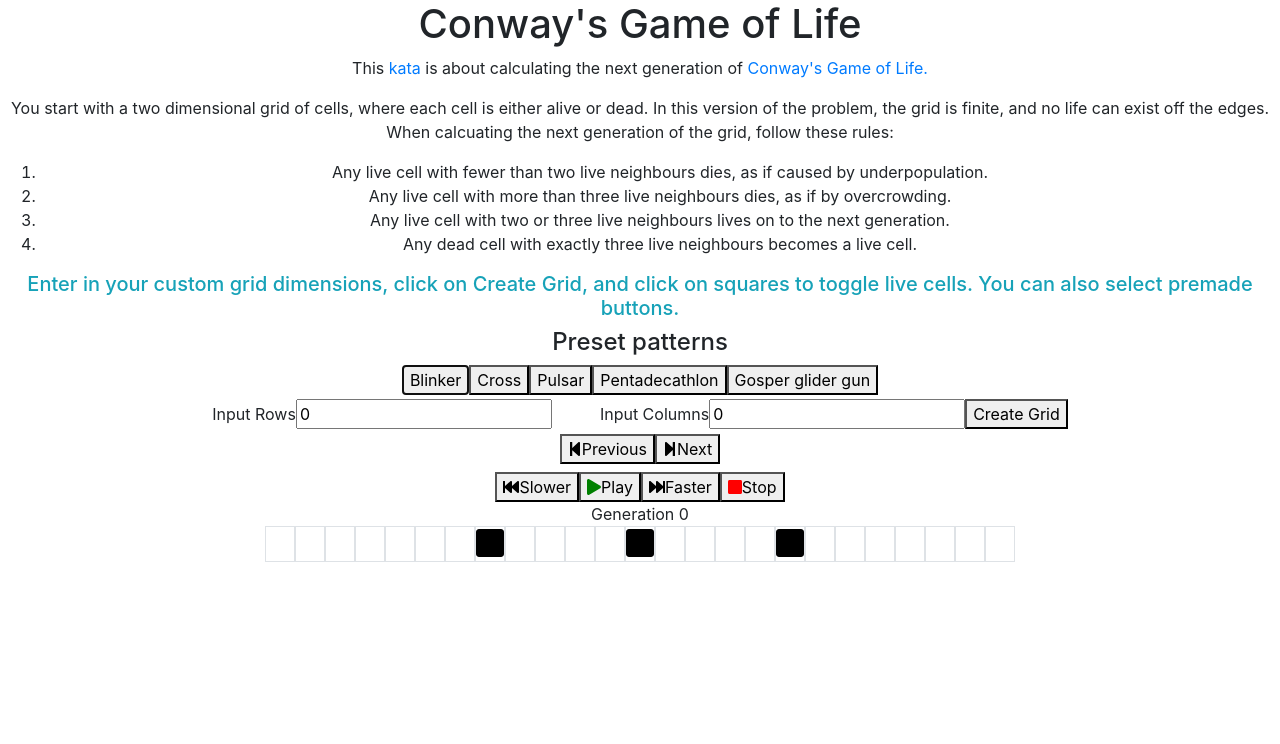
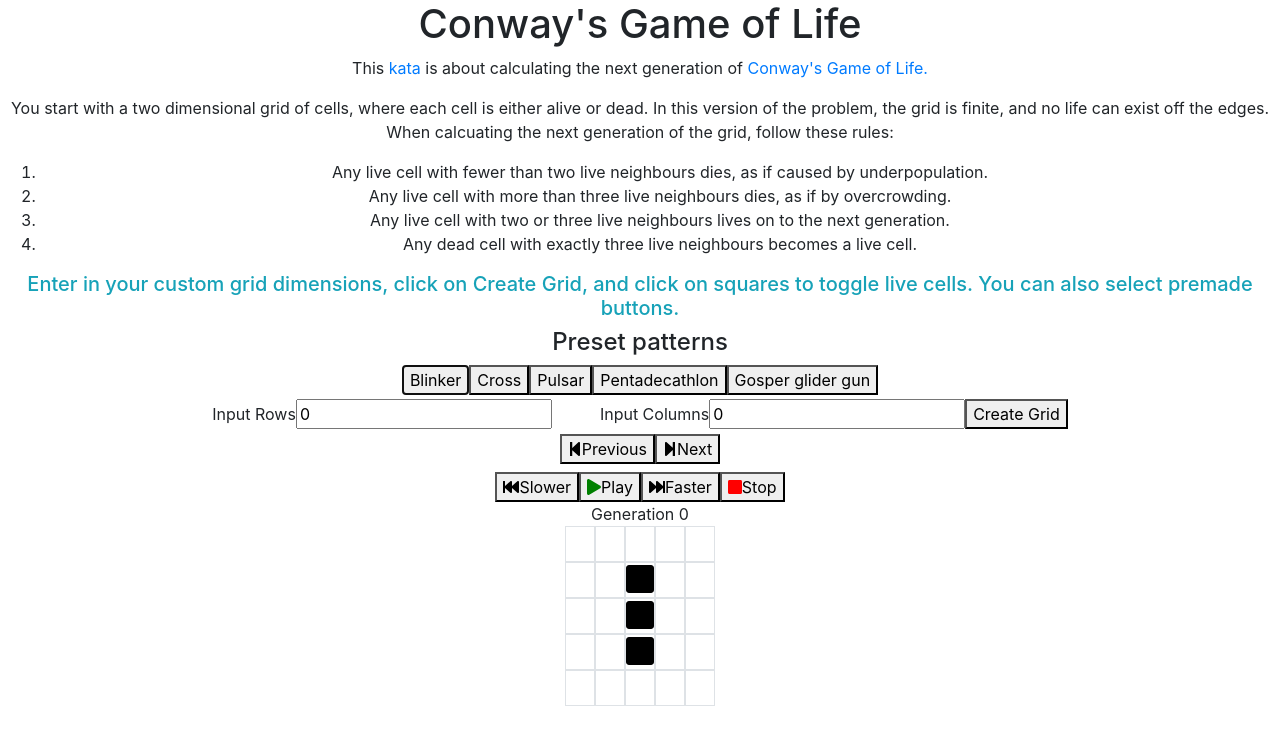
Before and after one commit to Gene-Huh/conway-game-of-life, a Vue app: page / in a window 1280 px wide. Both pictures are taken after a click on the button "Blinker". Shown: the top 744 px of the page. Built offline with nearby package versions, Linux system fonts and the light colour scheme.

Commit message:
flex broke it. removed flex.

```diff
--- a/src/App.vue
+++ b/src/App.vue
@@ -24,7 +24,7 @@
     <div class="text-center">Generation {{ genNum }}</div>
     <div id="display-grid">
       <div :key="genNum">
-        <div v-for="(row, rowIndex) in grid" :key="rowIndex" class="d-inline-flex d-block-md">
+        <div v-for="(row, rowIndex) in grid" :key="rowIndex" class="d-block-md">
           <div
             class="px-1-md d-inline-block border"
             @click.stop="toggleCell(rowIndex, colIndex)"
```
